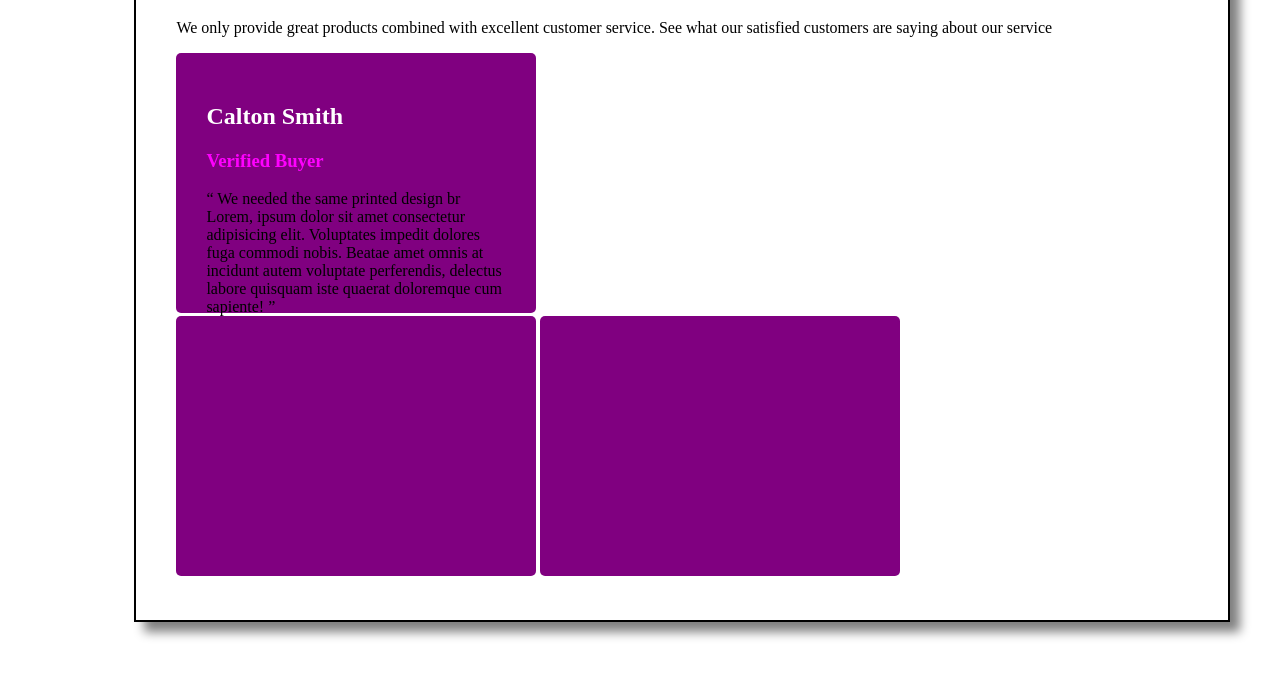
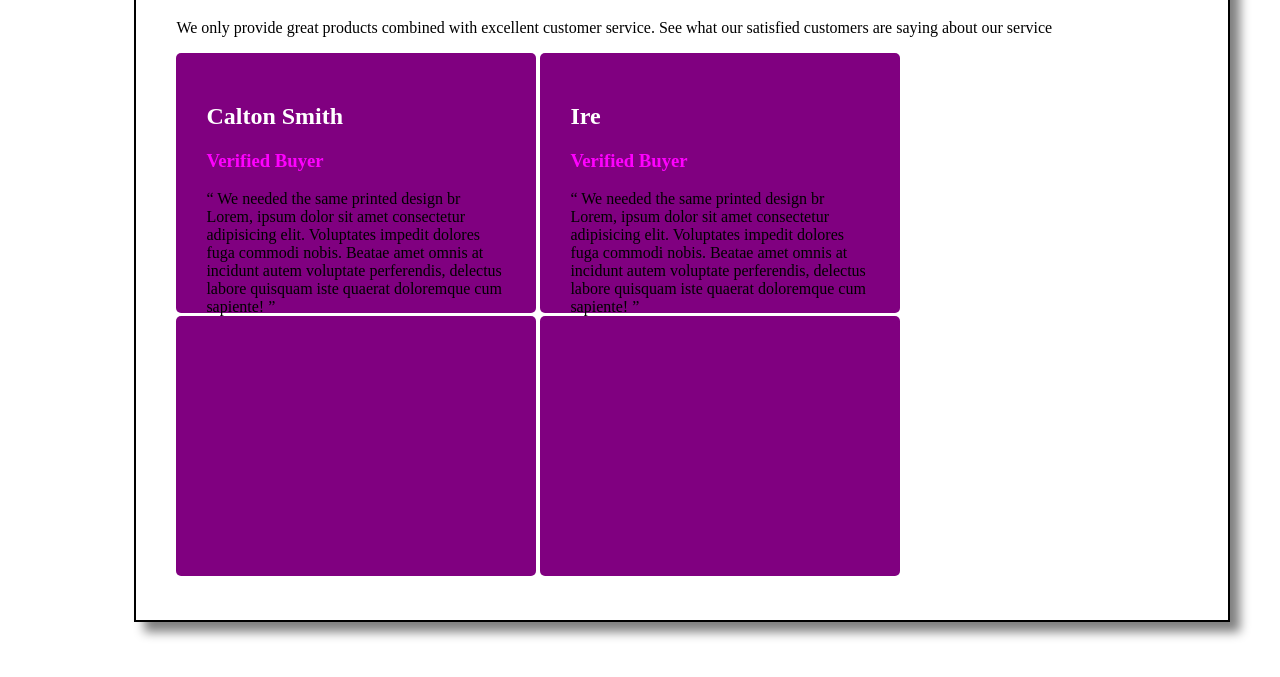
Before and after one commit to mazgio/projlayout, a plain HTML site: page index.html in a window 1280 px wide. Shown: the part 227-904 px from the top of the page. Drawn offline with Linux system fonts and the light colour scheme.

Commit message:
boxes names

```diff
--- a/index.html
+++ b/index.html
@@ -30,7 +30,22 @@
             doloremque cum sapiente!
           </q>
         </article>
+        <article class="box middlebox">
+          <h2 class="name">Ire</h2>
+          <h3 class="type">Verified Buyer</h3>
+          <q>
+            We needed the same printed design br
+            Lorem, ipsum dolor sit amet consectetur adipisicing elit. Voluptates
+            impedit dolores fuga commodi nobis. Beatae amet omnis at incidunt
+            autem voluptate perferendis, delectus labore quisquam iste quaerat
+            doloremque cum sapiente!
+          </q>
+        </article>
+
+
       </section>
+
+
       <section class="box middlebox">
         <span></span>
       </section>
```
